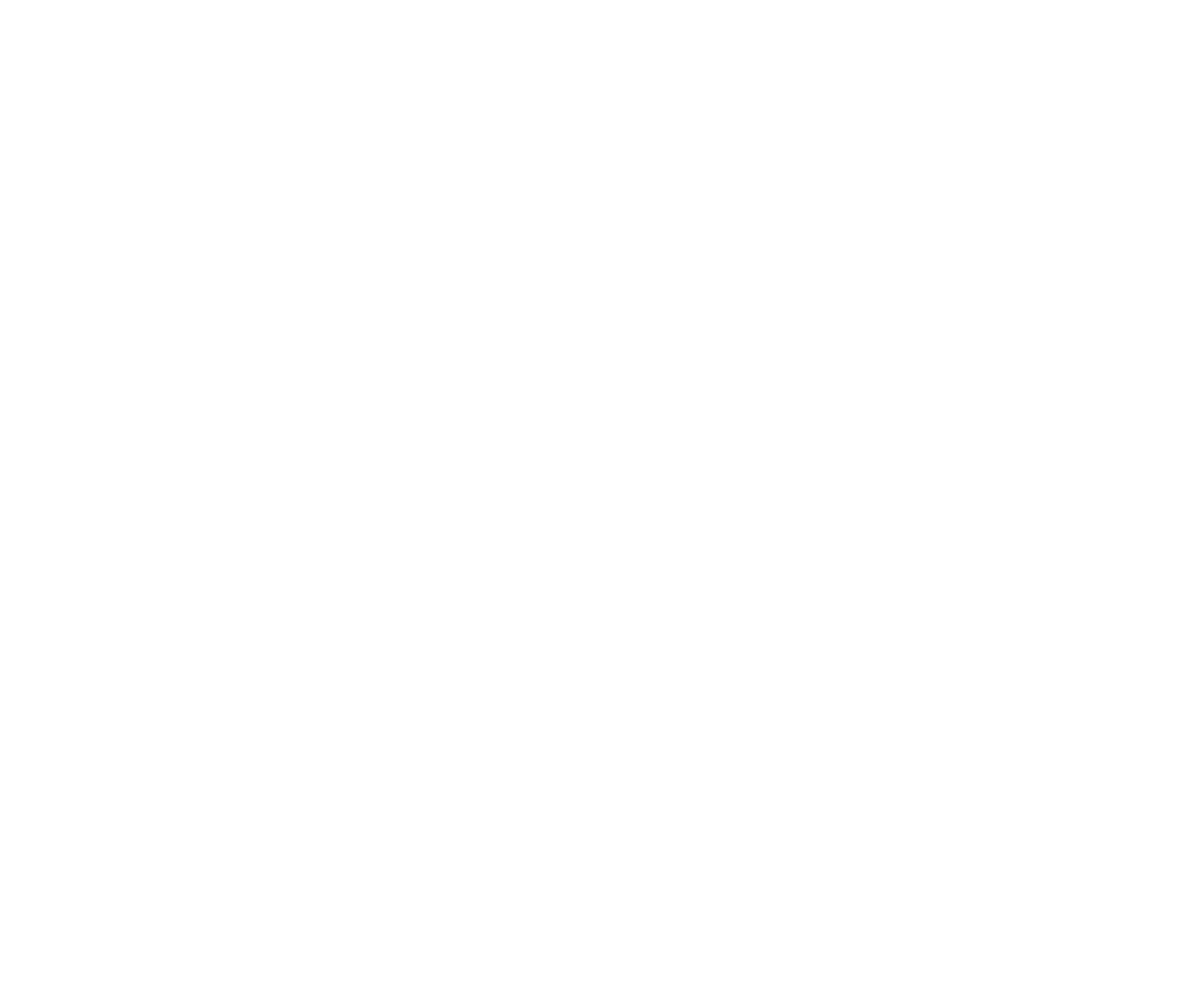
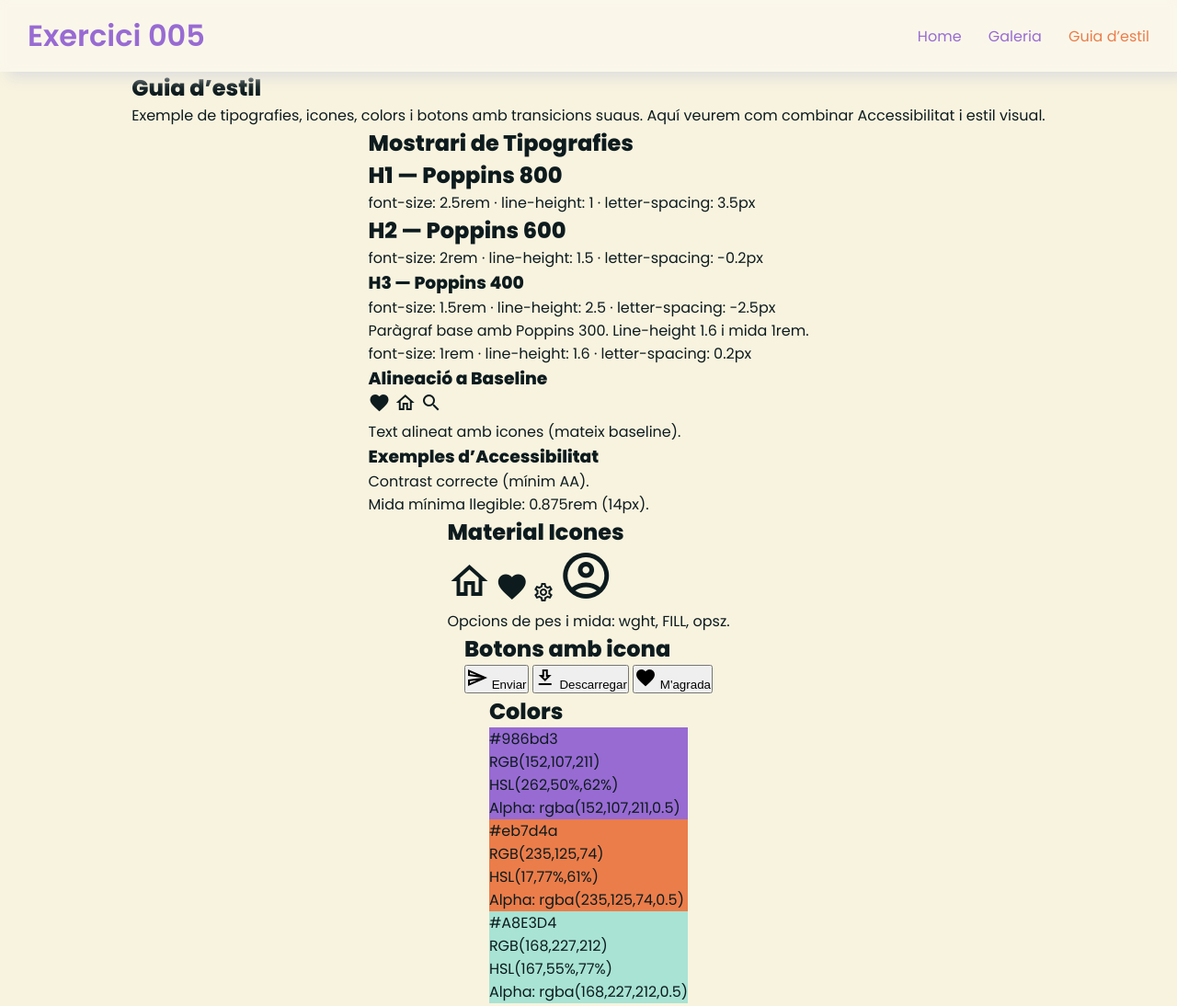
Before and after one commit to Atreb8/DAM1M04-Exercici005, a plain HTML site: page guia-estil.html in a window 1280 px wide. Shown: the whole page at 92% size. Before the commit the page ends 800 px from the top, so only its background shows below. Drawn offline with Linux system fonts and the light colour scheme.

Commit message:
canvi i introducció html galeria-estils i galeria

```diff
--- a/guia-estil.html
+++ b/guia-estil.html
@@ -0,0 +1,130 @@
+<!DOCTYPE html>
+<html lang="ca">
+<head>
+    <meta charset="UTF-8">
+    <title>Guia d’estil · Web Verda</title>
+    <link rel="stylesheet" href="estils.css">
+    <link href="https://fonts.googleapis.com/icon?family=Material+Icons+Outlined" rel="stylesheet">
+    <style>
+        body {
+            margin: 0;
+            font-family: 'Poppins', sans-serif;
+            background: #f8f3df;
+            display: flex;
+            flex-direction: column;
+            align-items: center;
+            padding-top: 0px;
+            padding-bottom: 100px;
+        }
+    </style>
+</head>
+
+<body>
+
+    <nav>
+        <div class="logo">Exercici 005</div>
+        <div>
+            <a href="index.html">Home</a>
+            <a href="galeria.html">Galeria</a>
+            <a class="active" href="guia-estil.html">Guia d’estil</a>
+        </div>
+    </nav>
+
+    <section class="reveal">
+        <h1>Guia d’estil</h1>
+        <p>Exemple de tipografies, icones, colors i botons amb transicions suaus. Aquí veurem com combinar Accessibilitat i estil visual.</p>
+    </section>
+
+
+   <!-- Tipografies -->
+    <section class="reveal mostra-fonts">
+        <h2>Mostrari de Tipografies</h2>
+
+
+        <!-- Escala Tipogràfica -->
+        <div class="fonts-exemple">
+            <div>
+                <h1>H1 — Poppins 800</h1>
+                <p class="details">font-size: 2.5rem · line-height: 1 · letter-spacing: 3.5px</p>
+            </div>
+            <div>
+                <h2>H2 — Poppins 600</h2>
+                <p class="details">font-size: 2rem · line-height: 1.5 · letter-spacing: -0.2px</p>
+            </div>
+            <div>
+                <h3>H3 — Poppins 400</h3>
+                <p class="details">font-size: 1.5rem · line-height: 2.5 · letter-spacing: -2.5px</p>
+            </div>
+            <div>
+                <p class="p-normal">Paràgraf base amb Poppins 300. Line-height 1.6 i mida 1rem.</p>
+                <p class="details">font-size: 1rem · line-height: 1.6 · letter-spacing: 0.2px</p>
+            </div>
+        </div>
+
+
+        <!-- Baseline i icones -->
+        <h3>Alineació a Baseline</h3>
+        <div class="icons-exemple">
+            <span class="material-icons-outlined baseline-icon">favorite</span>
+            <span class="material-icons-outlined baseline-icon">home</span>
+            <span class="material-icons-outlined baseline-icon">search</span>
+            <p class="baseline-text">Text alineat amb icones (mateix baseline).</p>
+        </div>
+
+        <!-- Accessibilitat -->
+        <h3>Exemples d’Accessibilitat</h3>
+        <div class="accessibilitat">
+            <p class="contrast-ok">Contrast correcte (mínim AA).</p>
+            <p class="text-minim">Mida mínima llegible: 0.875rem (14px).</p>
+        </div>
+    </section>
+
+
+    <!-- Material Icons -->
+    <section class="reveal">
+        <h2>Material Icones</h2>
+        <div class="icons-exemple">
+            <span class="material-icons-outlined" style="font-size:48px;">home</span>
+            <span class="material-icons-outlined" style="font-size:36px;">favorite</span>
+            <span class="material-icons-outlined" style="font-size:24px;">settings</span>
+            <span class="material-icons-outlined" style="font-size:60px;">account_circle</span>
+        </div>
+        <p>Opcions de pes i mida: wght, FILL, opsz.</p>
+    </section>
+
+
+    <!-- Botons -->
+    <section class="reveal">
+        <h2>Botons amb icona</h2>
+        <button><span class="material-icons-outlined">send</span> Enviar</button>
+        <button><span class="material-icons-outlined">download</span> Descarregar</button>
+        <button><span class="material-icons-outlined">favorite</span> M'agrada</button>
+    </section>
+
+
+    <!-- Colors -->
+    <section class="reveal">
+        <h2>Colors</h2>
+        <div class="colors-exemple">
+            <div class="color-box" style="background:#986bd3;">
+                <p>#986bd3</p>
+                <p>RGB(152,107,211)</p>
+                <p>HSL(262,50%,62%)</p>
+                <p>Alpha: rgba(152,107,211,0.5)</p>
+            </div>
+            <div class="color-box" style="background:#eb7d4a;">
+                <p>#eb7d4a</p>
+                <p>RGB(235,125,74)</p>
+                <p>HSL(17,77%,61%)</p>
+                <p>Alpha: rgba(235,125,74,0.5)</p>
+            </div>
+            <div class="color-box" style="background:#A8E3D4;">
+                <p>#A8E3D4</p>
+                <p>RGB(168,227,212)</p>
+                <p>HSL(167,55%,77%)</p>
+                <p>Alpha: rgba(168,227,212,0.5)</p>
+            </div>
+        </div>
+    </section>
+    </body>
+    </html>
```
Also changed, not shown: galeria.html (+25 -100 lines).
